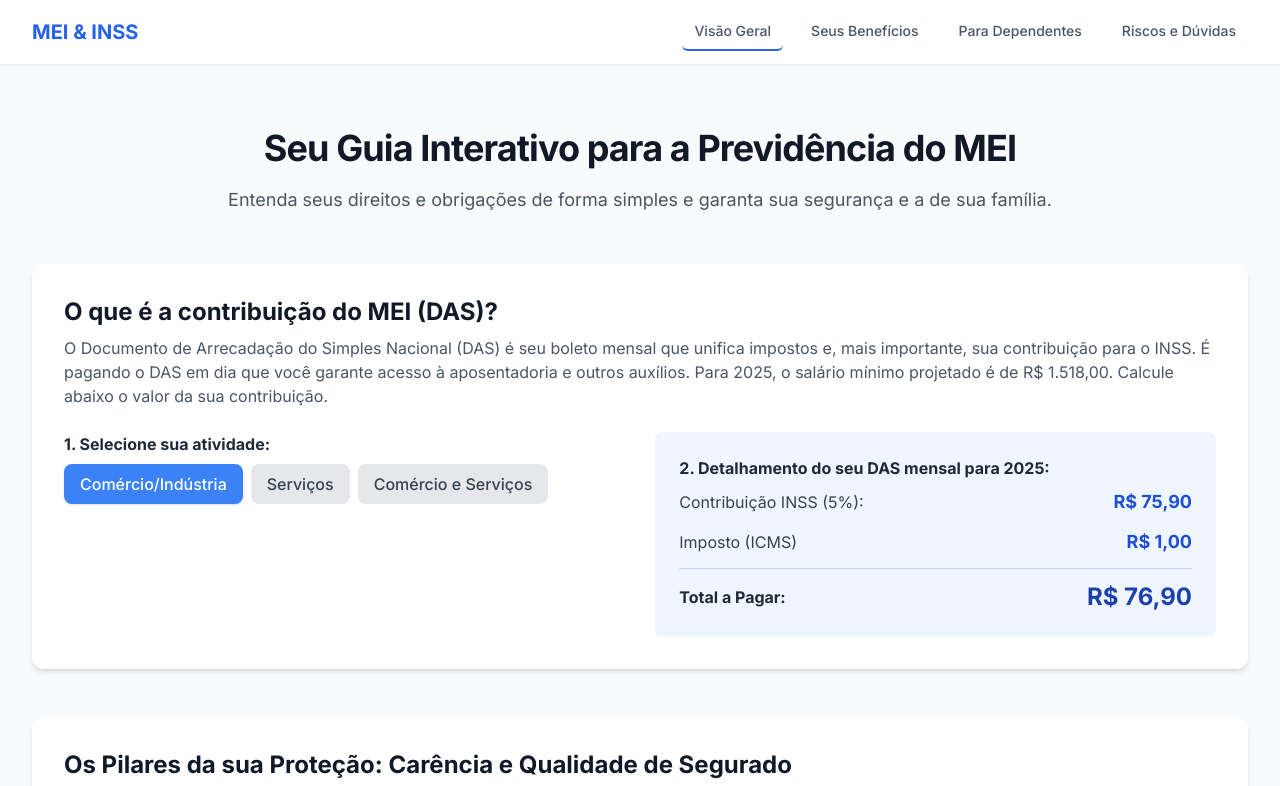
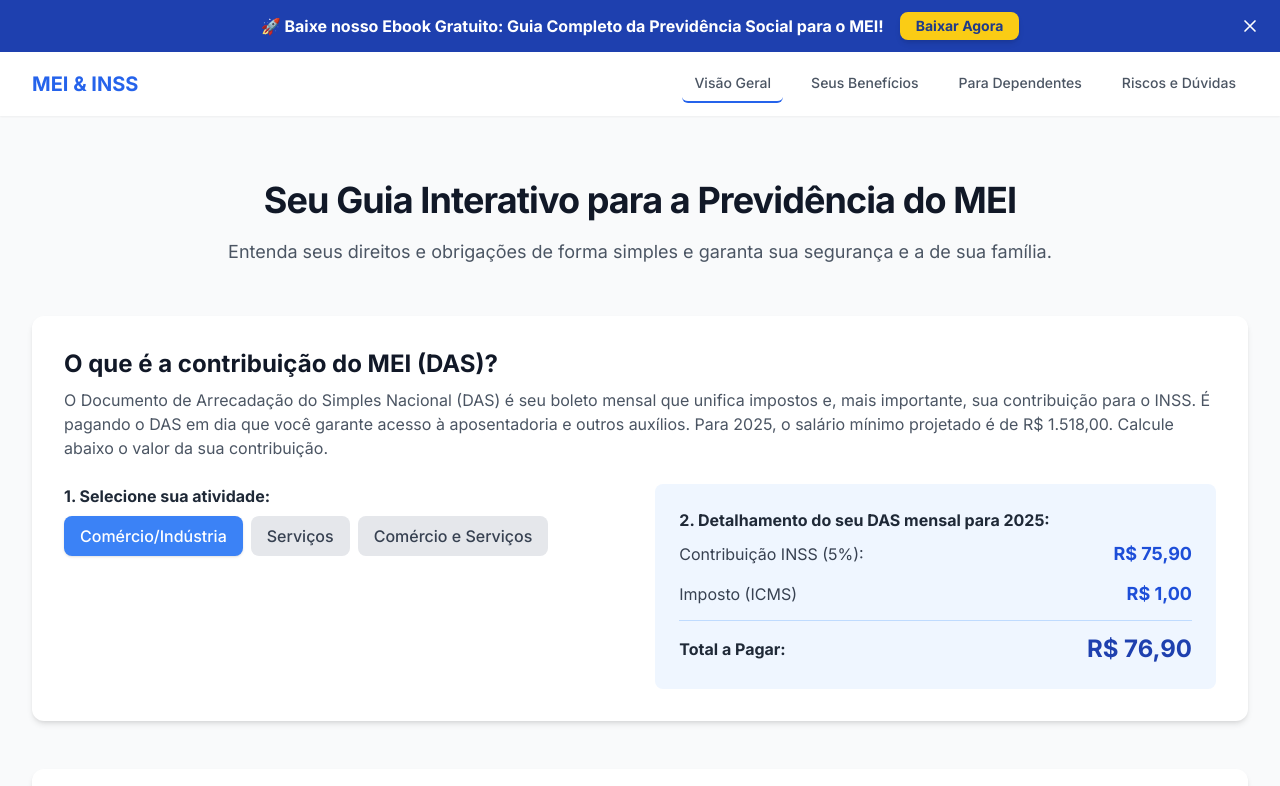
Before and after one commit to adehas25/Meuinssmei, a plain HTML site: page index.html in a window 1280 px wide. Shown: the top 786 px of the page. Drawn offline with nearby package versions, Linux system fonts and the light colour scheme.

Commit message:
Banner E-book

```diff
--- a/index.html
+++ b/index.html
@@ -26,6 +26,23 @@
     </style>
 </head>
 <body class="bg-gray-50 text-gray-800">
+
+    <div id="ebook-banner" class="bg-blue-800 text-white p-3 text-center relative transition-all duration-300">
+        <div class="container mx-auto flex justify-center items-center flex-wrap gap-2 sm:gap-4">
+            <p class="font-semibold text-sm sm:text-base">
+                <span class="hidden sm:inline">🚀</span> Baixe nosso Ebook Gratuito: Guia Completo da Previdência Social para o MEI!
+            </p>
+            <a href="https://drive.google.com/file/d/1Gss4X6lOkANRH9_PuB7W5giQQnTIDbJp/view?usp=sharing" target="_blank" class="bg-yellow-400 text-blue-900 font-bold py-1 px-4 rounded-lg hover:bg-yellow-300 transition duration-300 shadow-md text-sm">
+                Baixar Agora
+            </a>
+        </div>
+        <button id="close-banner-btn" class="absolute top-1/2 right-2 sm:right-4 -translate-y-1/2 text-white hover:text-yellow-300 p-1 rounded-full">
+            <svg class="h-5 w-5" fill="none" viewBox="0 0 24 24" stroke="currentColor">
+                <path stroke-linecap="round" stroke-linejoin="round" stroke-width="2" d="M6 18L18 6M6 6l12 12" />
+            </svg>
+        </button>
+    </div>
+
 
     <header class="bg-white shadow-sm sticky top-0 z-50">
         <nav class="max-w-7xl mx-auto px-4 sm:px-6 lg:px-8">
@@ -519,6 +536,15 @@
                 });
             });
 
+            const ebookBanner = document.getElementById('ebook-banner');
+            const closeBannerBtn = document.getElementById('close-banner-btn');
+
+            if (closeBannerBtn) {
+                closeBannerBtn.addEventListener('click', () => {
+                    ebookBanner.classList.add('hidden');
+                });
+            }
+
         });
     </script>
 </body>
```
